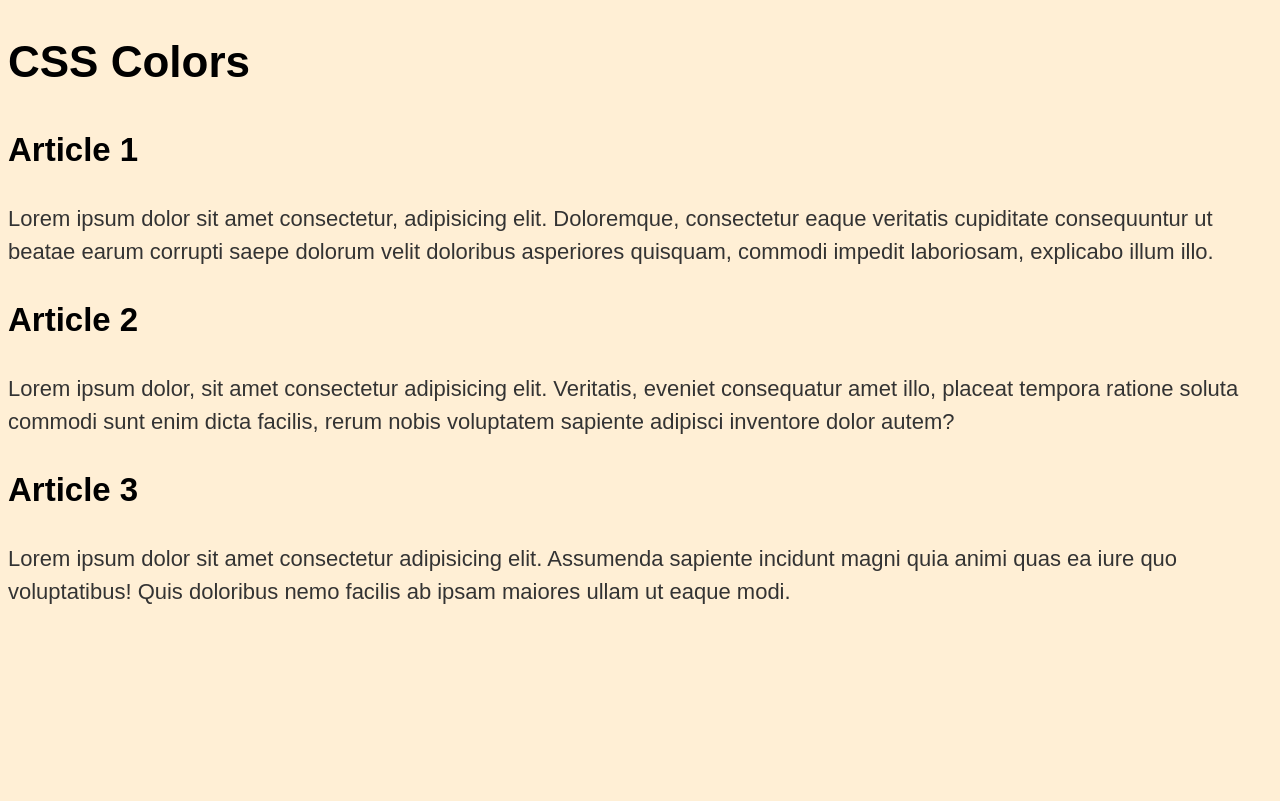
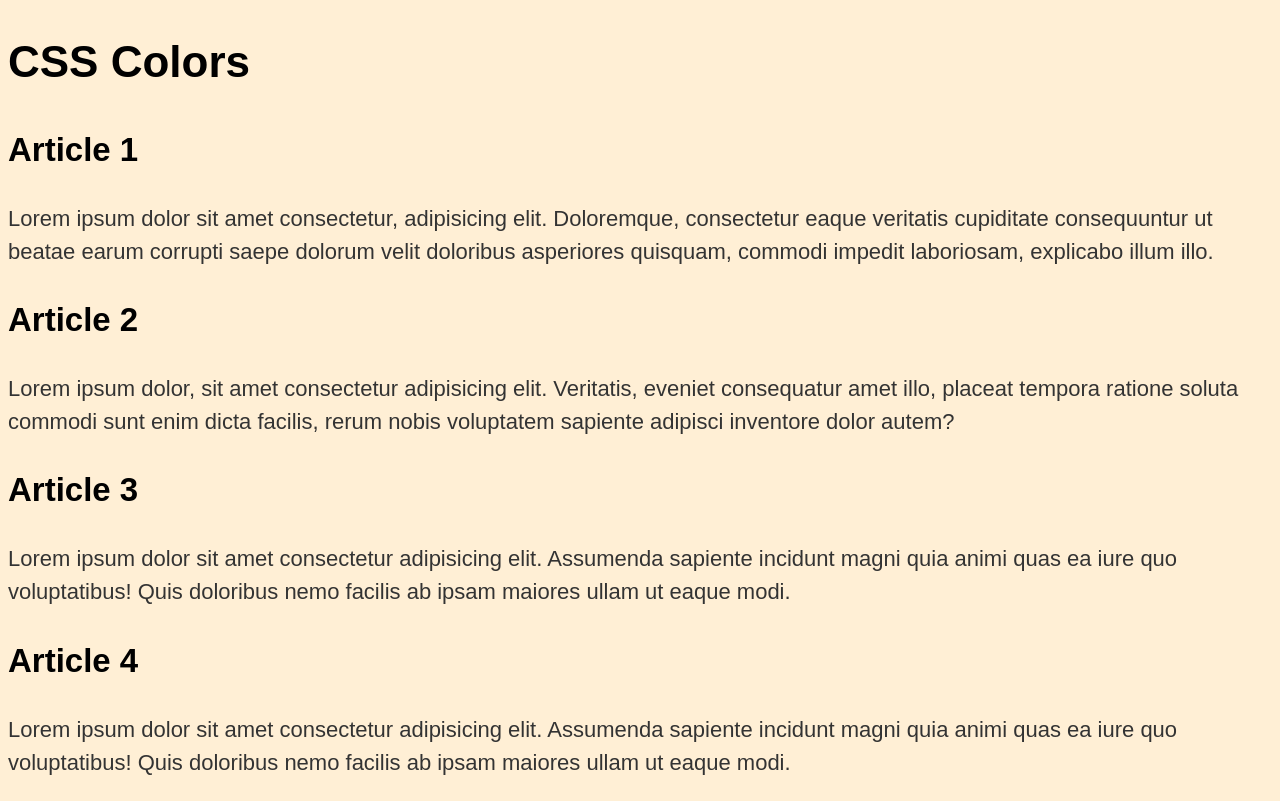
Before and after one commit to gitdotyemi/CSS-Tutorial, a plain HTML site: page index.html in a window 1280 px wide. Drawn offline with Linux system fonts and the light colour scheme.

Commit message:
29/08/2024

```diff
--- a/index.html
+++ b/index.html
@@ -24,6 +24,10 @@
             <h2>Article 3</h2>
             <p class="gray">Lorem ipsum dolor sit amet consectetur adipisicing elit. Assumenda sapiente incidunt magni quia animi quas ea iure quo voluptatibus! Quis doloribus nemo facilis ab <span class="highlight">ipsam</span> maiores ullam ut eaque modi.</p>
         </article>
+        <article>
+            <h2>Article 4</h2>
+            <p class="gray">Lorem ipsum dolor sit amet consectetur adipisicing elit. Assumenda sapiente incidunt magni quia animi quas ea iure quo voluptatibus! Quis doloribus nemo facilis ab <span class="highlight">ipsam</span> maiores ullam ut eaque modi.</p>
+        </article>
     </main>
 </body>
 </html>
```
